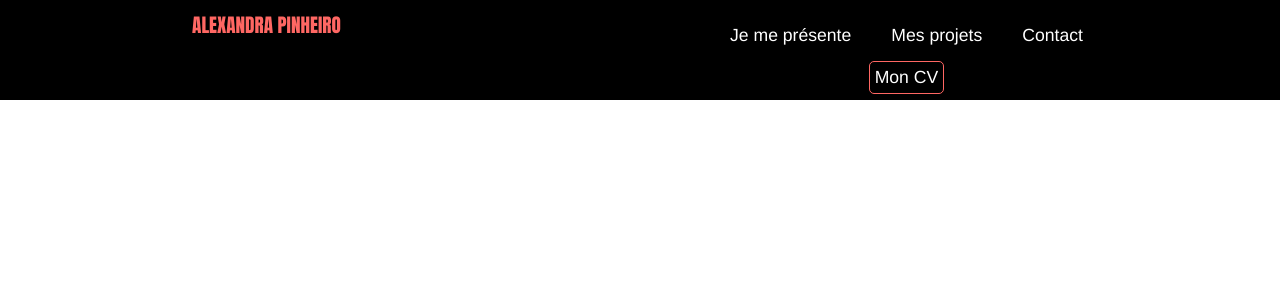
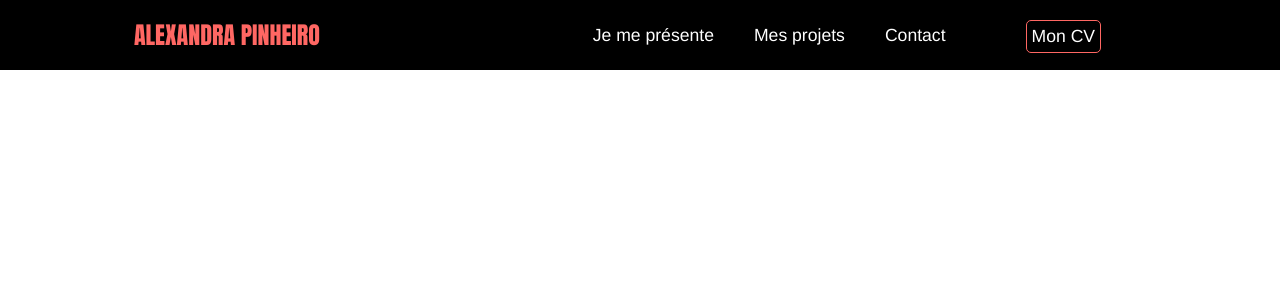
Before and after one commit to AlexandraPho/vue-portfolio, a Vue app: page / in a window 1280 px wide. Shown: the top 300 px of the page. Built offline with nearby package versions, Linux system fonts and the light colour scheme.

Commit message:
components navigationLayout finish

```diff
--- a/src/components/NavigationLayout.vue
+++ b/src/components/NavigationLayout.vue
@@ -182,18 +182,12 @@
     .container {
       padding: 10px;
       width: 100%;
-      height: 5em;
+      height: 50px;
       display: flex;
       justify-content: space-around;
-      align-items: flex-start;
     }
-    .menu-header {
-      display: flex;
-      justify-content: space-between;
-      align-items: center;
-      }
     .header-logo {
-      font-size: larger;
+      font-size: x-large;
       color: rgb(255, 103, 99);
       text-transform: uppercase;
       font-family: Impact, Haettenschweiler, 'Arial Narrow Bold', sans-serif;
@@ -203,11 +197,11 @@
     }
     .nav-content {
       opacity: 1;
-
+      display: flex;
+      flex-direction: row;
+      align-items: flex-start;
     }
     .nav-items {
-      color: white;
-      display: flex;
       flex-direction: row
     }
     li {
```
